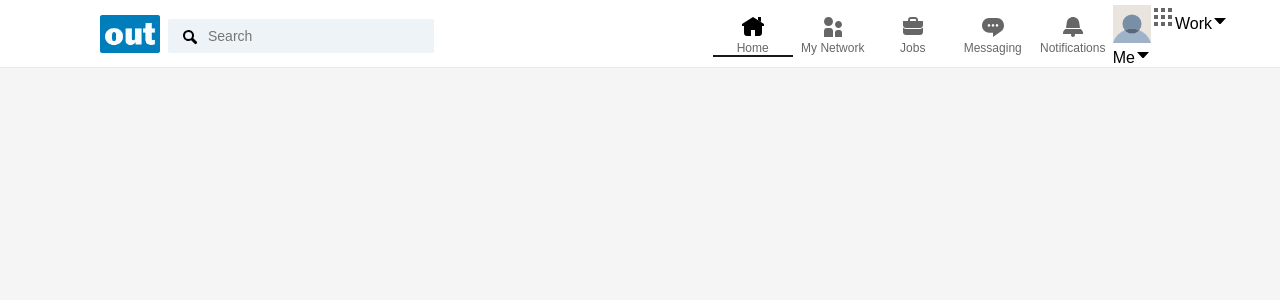
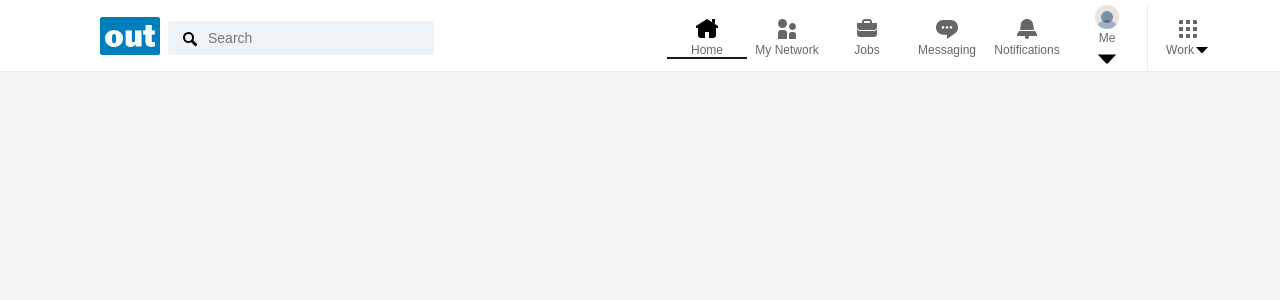
Before and after one commit to MLO-OLAGUNJU/unlinkedout-social-media-app, a React (Create React App) app: page /home in a window 1280 px wide. Shown: the top 300 px of the page. Built offline with nearby package versions, Linux system fonts and the light colour scheme.

Commit message:
I updated the app

```diff
--- a/src/components/Header.jsx
+++ b/src/components/Header.jsx
@@ -71,13 +71,19 @@
                 <span>Me</span>
                 <img src="images/down-icon.svg" alt="" />
               </a>
+              <SignOut>
+                <a>Sign out</a>
+                <img src="" alt="" />
+              </SignOut>
             </User>
 
             <Work>
               <a>
                 <img src="images/nav-work.svg" alt="" />
-                <span>Work</span>
-                <img src="images/down-icon.svg" alt="" />
+                <span>
+                  Work
+                  <img src="images/down-icon.svg" alt="" />
+                </span>
               </a>
             </Work>
           </NavListWrap>
@@ -211,7 +217,47 @@
     }
   }
 `;
-const User = styled.div``;
-const Work = styled.div``;
+
+const SignOut = styled.div`
+  position: absolute;
+  top: 45px;
+  background: white;
+  border-radius: 0 0 5px 5px;
+  width: 100px;
+  height: 40px;
+  font-size: 16px;
+  transition-duration: 167ms;
+  text-align: center;
+  display: none;
+`;
+
+const User = styled(NavList)`
+  a > svg {
+    width: 24px;
+    border-radius: 50%;
+  }
+
+  a > img {
+    width: 24px;
+    height: 24px;
+    border-radius: 50%;
+  }
+
+  span {
+    display: flex;
+    align-items: center;
+  }
+
+  &:hover {
+    ${SignOut} {
+      align-items: center;
+      display: flex;
+      justify-content: center;
+    }
+  }
+`;
+const Work = styled(User)`
+  border-left: 1px solid rgba(0, 0, 0, 0.08);
+`;
 
 export default Header;
```
